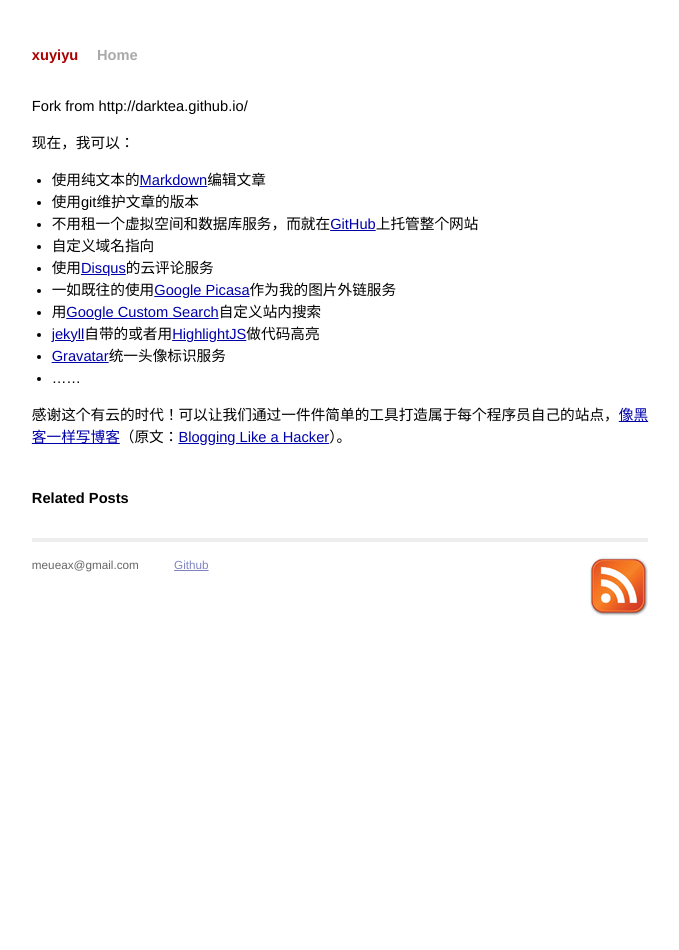
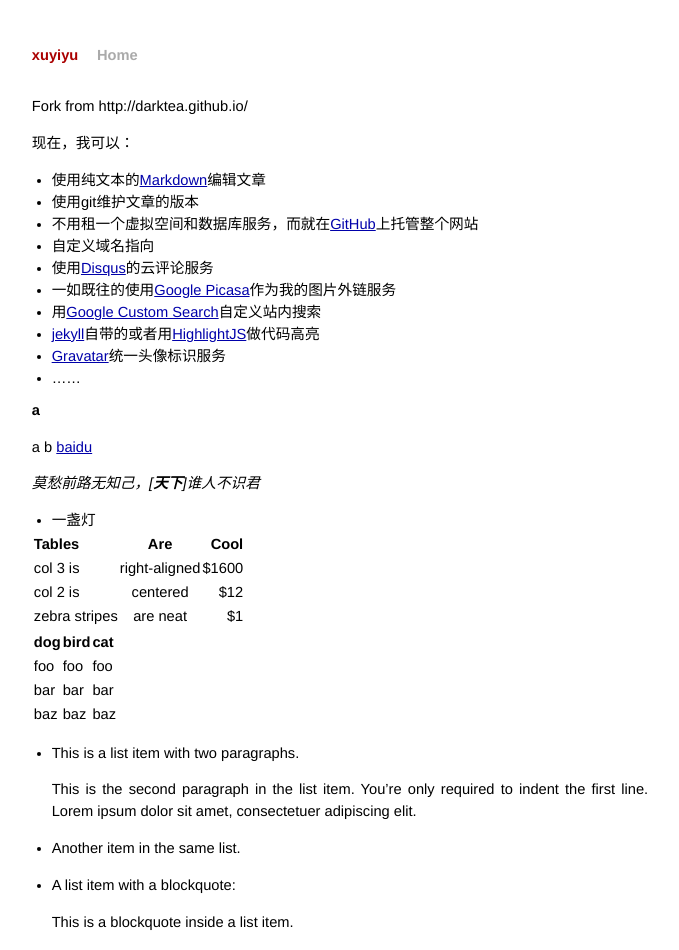
Before and after one commit to xuyiyu/xuyiyu.github.io, a Jekyll site: the page built from _posts/2016-04-10-hello-world.md, in a window 1280 px wide. Shown: the top 950 px of the page, without its empty margins (300-979 px from the left). Built offline with Jekyll 4.4.1, drawn with Linux system fonts in a browser that asks for light colours; Markdown is read by kramdown in place of the engine named in the settings; comment, search, counter and statistics services are not loaded; some of the changed text lies outside the part shown.

```diff
--- a/_posts/2016-04-10-hello-world.md
+++ b/_posts/2016-04-10-hello-world.md
@@ -20,6 +20,67 @@ Fork from http://darktea.github.io/
 * [Gravatar]统一头像标识服务
 * ……
 
+# a
+>a
+ b
+[baidu](http://www.baidu.com)
+
+*莫愁前路无知己，[**天下**]谁人不识君*
+
+* 一盏灯
+
+| Tables        | Are           | Cool  |
+| ------------- |:-------------:| -----:|
+| col 3 is      | right-aligned | $1600 |
+| col 2 is      | centered      |   $12 |
+| zebra stripes | are neat      |    $1 |
+
+dog | bird | cat
+----|------|----
+foo | foo  | foo
+bar | bar  | bar
+baz | baz  | baz
+
+*   This is a list item with two paragraphs.
+
+    This is the second paragraph in the list item. You're
+only required to indent the first line. Lorem ipsum dolor
+sit amet, consectetuer adipiscing elit.
+
+*   Another item in the same list.
+
+*   A list item with a blockquote:
+
+    > This is a blockquote
+    > inside a list item.
+
+Here is an example of AppleScript:
+
+    @RequestMapping(value = "/similarity/search", method = RequestMethod.POST)
+    @ResponseBody
+    public APIResult similaritySearch(@RequestBody PoiBaseModel searchParam) {
+        try {
+            return apiDataService.similaritySearch(searchParam);
+        }catch(ServiceException se){
+            LOG.error("invoke similaritySearch occur ServiceException ",se);
+            return APIUtils.getResponse(se);
+        }catch(Exception e){
+            LOG.error("invoke similaritySearch occur Exception",e);
+            return APIUtils.getResponse(e);
+        }
+    }
+
+
+ <meueax@gmail.com>
+
+
+![][1]
+[1]: http://latex.codecogs.com/gif.latex?\prod%20\(n_{i}\)+1
+
+![](http://ww4.sinaimg.cn/bmiddle/aa397b7fjw1dzplsgpdw5j.jpg)
+
+
+
 感谢这个有云的时代！可以让我们通过一件件简单的工具打造属于每个程序员自己的站点，[像黑客一样写博客](http://kyle.xlau.org/posts/blogging-like-a-hacker.html)（原文：[Blogging Like a Hacker](http://tom.preston-werner.com/2008/11/17/blogging-like-a-hacker.html)）。
 
 {% include references.md %}
```
Also changed, not shown: 1 other file.
